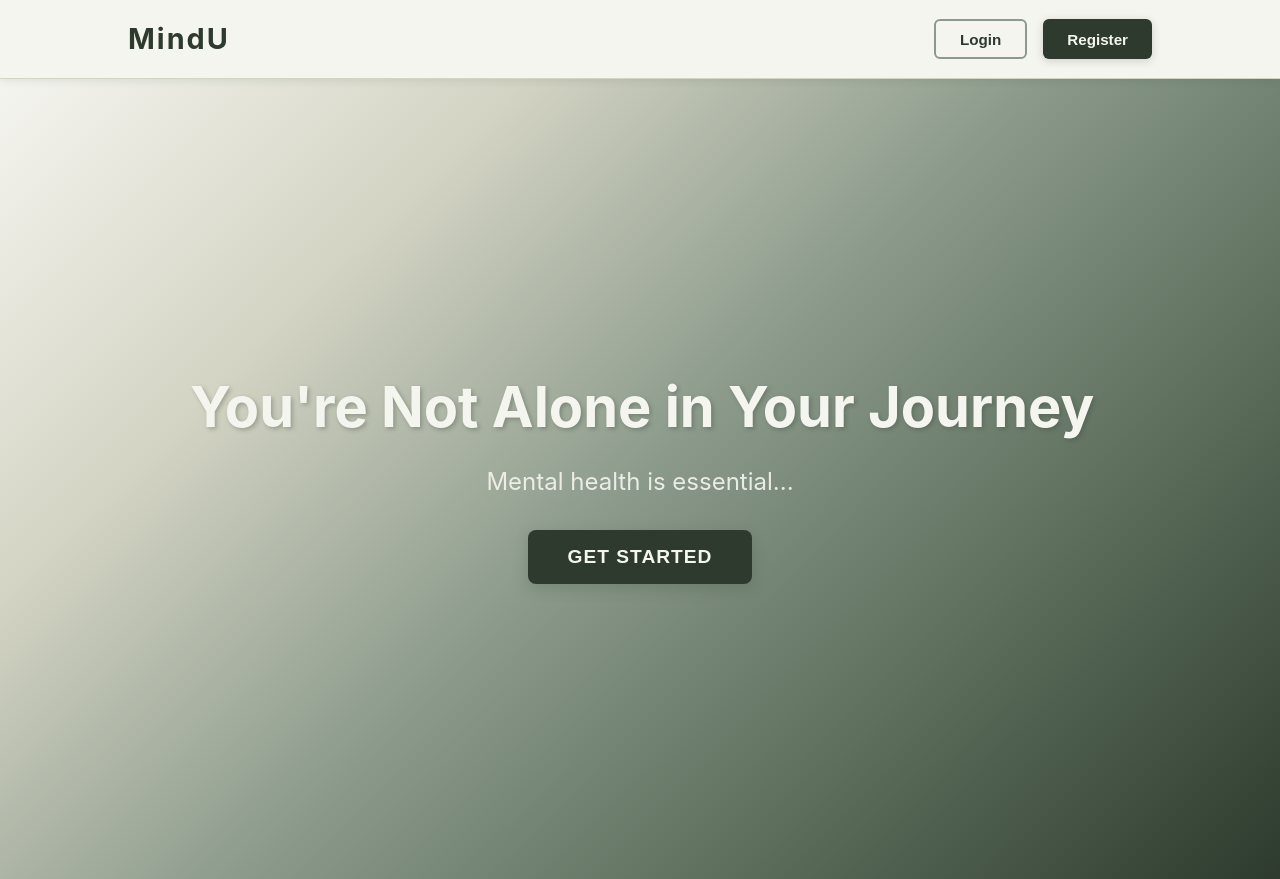
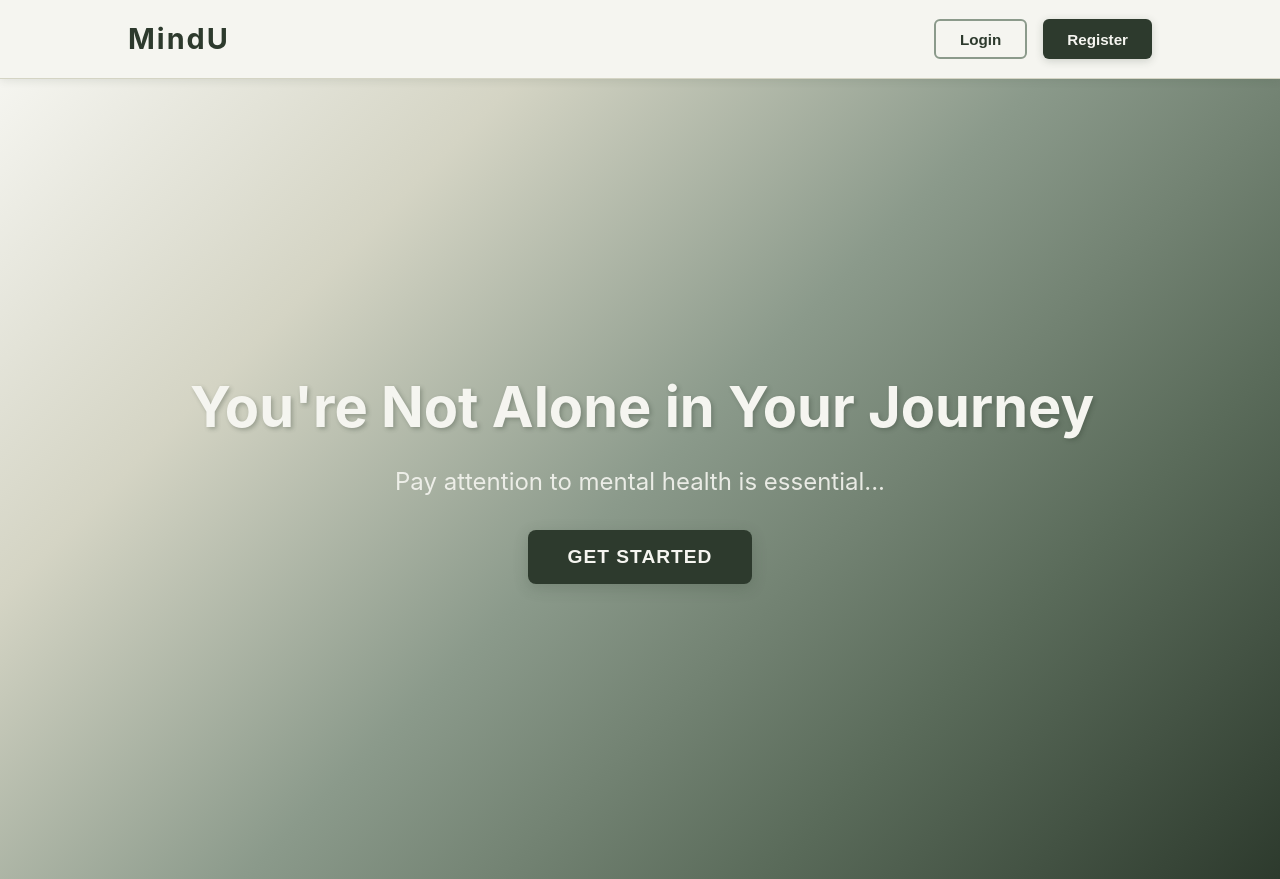
Before and after one commit to xzha0459/5032_xzha, a Vue app: page / in a window 1280 px wide. Built offline with nearby package versions, Linux system fonts and the light colour scheme.

Commit message:
update layout

```diff
--- a/src/App.vue
+++ b/src/App.vue
@@ -1,11 +1,20 @@
 <script setup>
 import NavigationBar from '@/components/NavigationBar.vue'
+import { useRoute } from 'vue-router'
+import { computed } from 'vue'
+
+const route = useRoute()
+
+// 在注册页面时不显示导航栏
+const showNavigationBar = computed(() => {
+  return route.name !== 'Register'
+})
 </script>
 
 <template>
   <div id="app">
-    <!-- 导航栏始终显示 -->
-    <NavigationBar />
+    <!-- 导航栏条件显示 -->
+    <NavigationBar v-if="showNavigationBar" />
 
     <!-- Router View - 显示当前路由的页面 -->
     <router-view />
--- a/src/section/HomePage/HomeHeroSection.vue
+++ b/src/section/HomePage/HomeHeroSection.vue
@@ -3,7 +3,7 @@
     <div class="hero-container">
       <div class="hero-content">
         <h1 class="hero-title">You're Not Alone in Your Journey</h1>
-        <p class="hero-subtitle">Mental health is essential...</p>
+        <p class="hero-subtitle">Pay attention to mental health is essential...</p>
         <button class="btn btn-primary">GET STARTED</button>
       </div>
     </div>
```
